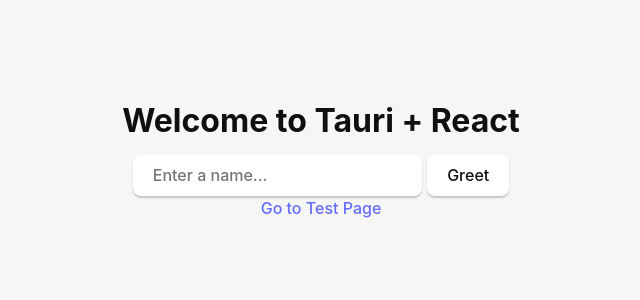
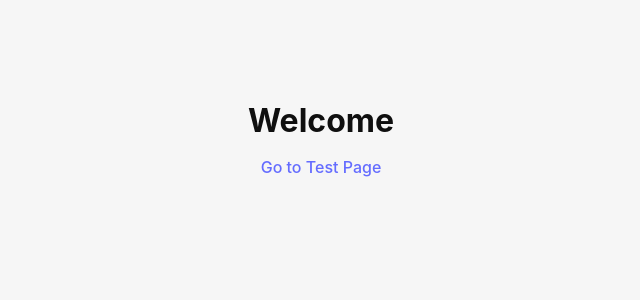
Before and after one commit to Lmx154/TDAS-GUI, a React (Vite) app: page / in a window 1280 px wide. Shown: the top 300 px of the page, without its empty margins (319-959 px from the left). Built offline with nearby package versions, Linux system fonts and the light colour scheme.

Commit message:
removed more default code

```diff
--- a/src/App.jsx
+++ b/src/App.jsx
@@ -16,25 +16,9 @@ function App() {
 
   return (
     <main className="container mx-auto p-4">
-      <h1 className="text-3xl font-bold text-center mb-4">Welcome to Tauri + React</h1>
+      <h1 className="text-3xl font-bold text-center mb-4">Welcome</h1>
 
-      <form
-        className="flex justify-center mb-4"
-        onSubmit={(e) => {
-          e.preventDefault();
-          greet();
-        }}
-      >
-        <input
-          id="greet-input"
-          onChange={(e) => setName(e.currentTarget.value)}
-          placeholder="Enter a name..."
-          className="border rounded p-2 mr-2"
-        />
-        <button type="submit" className="bg-blue-500 text-white p-2 rounded">
-          Greet
-        </button>
-      </form>
+
       <Link to="/test" className="text-blue-500 hover:underline">
         Go to Test Page
       </Link>
```
